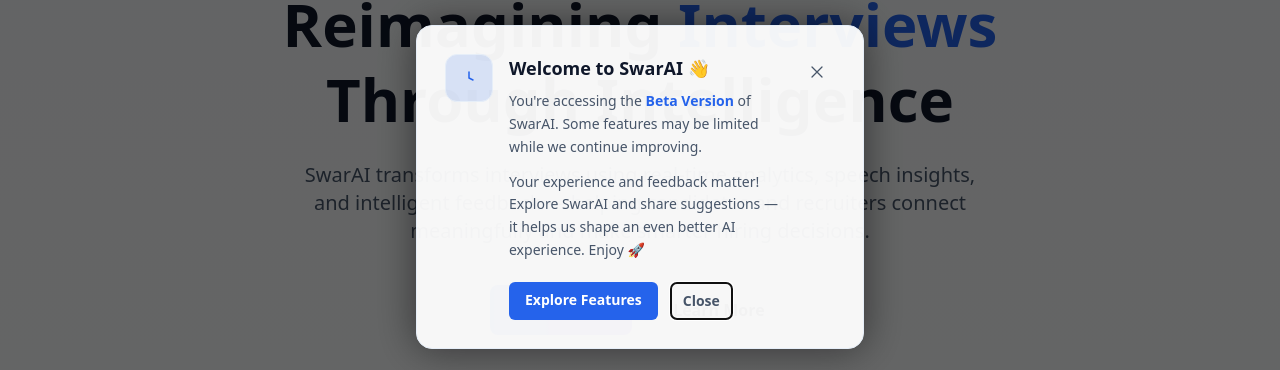
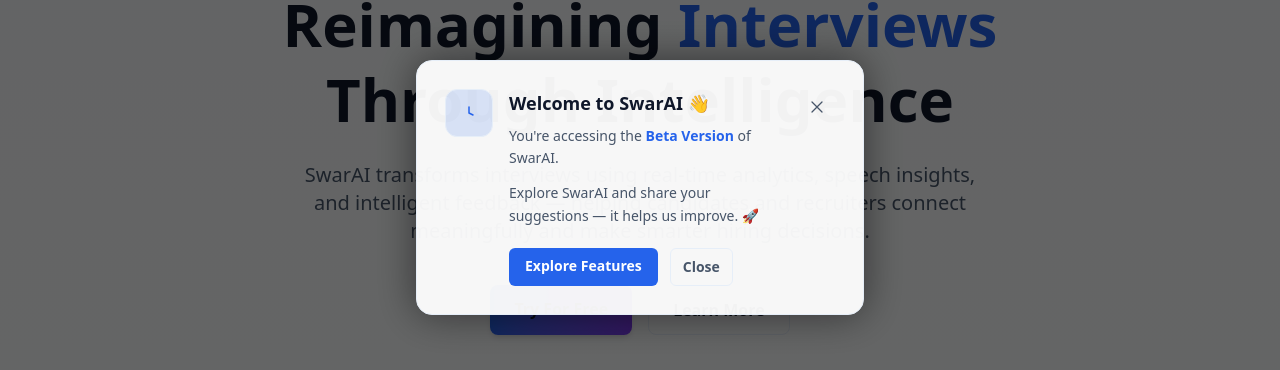
Before and after one commit to PranitWork/ai_interviewer, a Next.js app in the folder ai-interview-frontend-nextjs/: page / in a window 1280 px wide. Shown: the part 213-583 px from the top of the page. Built offline with nearby package versions, Linux system fonts and the light colour scheme; no server answers.

Commit message:
fixing bug

```diff
--- a/ai-interview-frontend-nextjs/app/components/FirstVisitPopUp.tsx
+++ b/ai-interview-frontend-nextjs/app/components/FirstVisitPopUp.tsx
@@ -1,16 +1,12 @@
 "use client";
 
-import { useEffect, useState, useRef } from "react";
+import { useEffect, useState } from "react";
 import { motion } from "framer-motion";
 
 const STORAGE_KEY = "voxy_first_visit";
 
 export default function FirstVisitPopup() {
   const [open, setOpen] = useState(false);
-
-  // ✅ FIX: Strong typing ensures .focus() always exists
-const closeRef = useRef<HTMLButtonElement | null>(null) as React.MutableRefObject<HTMLButtonElement | null>;
-
 
   // Show popup only on first visit
   useEffect(() => {
@@ -21,13 +17,6 @@ const closeRef = useRef<HTMLButtonElement | null>(null) as React.MutableRefObjec
       setOpen(true);
     }
   }, []);
-
-  // Auto-focus close button
-  useEffect(() => {
-    if (open) {
-      closeRef.current?.focus(); // ✅ No build error
-    }
-  }, [open]);
 
   const closePopup = () => {
     if (typeof window !== "undefined") {
@@ -58,15 +47,13 @@ const closeRef = useRef<HTMLButtonElement | null>(null) as React.MutableRefObjec
         animate={{ opacity: 1, y: 0, scale: 1 }}
         transition={{ duration: 0.25 }}
         className="relative z-10 max-w-md w-full bg-voxy-surface/95
-        border border-voxy-border rounded-2xl p-7
-        shadow-[0_0_40px_rgba(0,0,0,0.5)]"
+        border border-voxy-border rounded-2xl p-7 shadow-[0_0_40px_rgba(0,0,0,0.5)]"
         onClick={(e) => e.stopPropagation()}
       >
         <div className="flex items-start gap-4">
 
-          {/* Icon */}
-          <div className="h-12 w-12 flex items-center justify-center rounded-xl
-          bg-voxy-primary/15 border border-voxy-border">
+          {/* ICON */}
+          <div className="h-12 w-12 flex items-center justify-center rounded-xl bg-voxy-primary/15 border border-voxy-border">
             <svg
               className="h-6 w-6 text-voxy-primary"
               fill="none"
@@ -78,7 +65,7 @@ const closeRef = useRef<HTMLButtonElement | null>(null) as React.MutableRefObjec
             </svg>
           </div>
 
-          {/* Content */}
+          {/* CONTENT */}
           <div className="flex-1">
             <h2 className="text-lg font-semibold text-voxy-text">
               Welcome to SwarAI 👋
@@ -86,18 +73,14 @@ const closeRef = useRef<HTMLButtonElement | null>(null) as React.MutableRefObjec
 
             <p className="text-sm text-voxy-muted mt-2 leading-relaxed">
               You're accessing the{" "}
-              <span className="text-voxy-primary font-semibold">
-                Beta Version
-              </span>{" "}
-              of SwarAI. Some features may be limited while we continue improving.
+              <span className="text-voxy-primary font-semibold">Beta Version</span> of SwarAI.
             </p>
 
             <p className="text-sm text-voxy-muted mt-3 leading-relaxed">
-              Your experience and feedback matter! Explore SwarAI and share suggestions
-              — it helps us shape an even better AI experience. Enjoy 🚀
+              Explore SwarAI and share your suggestions — it helps us improve. 🚀
             </p>
 
-            {/* Buttons */}
+            {/* BUTTONS */}
             <div className="mt-5 flex gap-3">
               <a
                 href="/features"
@@ -109,7 +92,6 @@ const closeRef = useRef<HTMLButtonElement | null>(null) as React.MutableRefObjec
               </a>
 
               <button
-                ref={closeRef}
                 onClick={closePopup}
                 className="px-3 py-2 rounded-md border border-voxy-border
                 text-voxy-muted text-sm hover:text-voxy-text transition"
@@ -119,7 +101,7 @@ const closeRef = useRef<HTMLButtonElement | null>(null) as React.MutableRefObjec
             </div>
           </div>
 
-          {/* Close Icon */}
+          {/* CLOSE ICON */}
           <button
             onClick={closePopup}
             className="p-2 text-voxy-muted hover:text-voxy-text transition"
```
